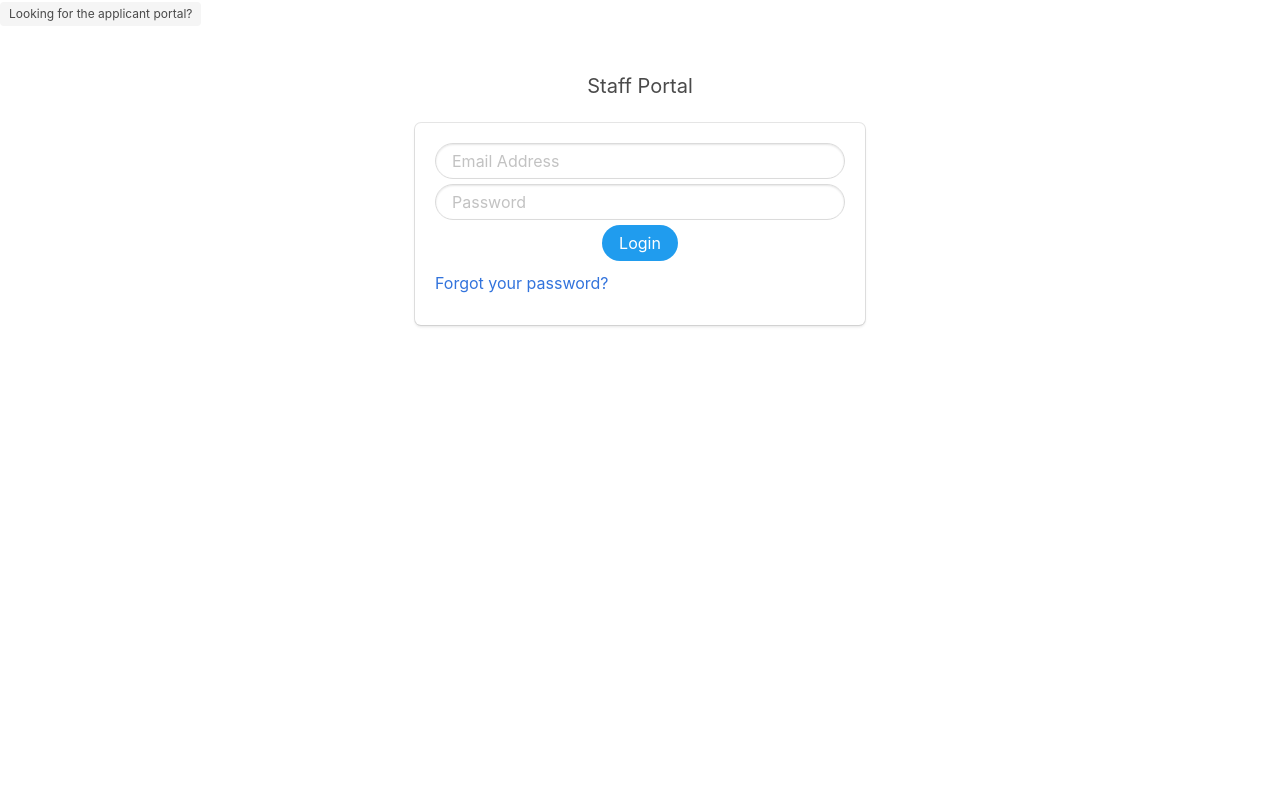
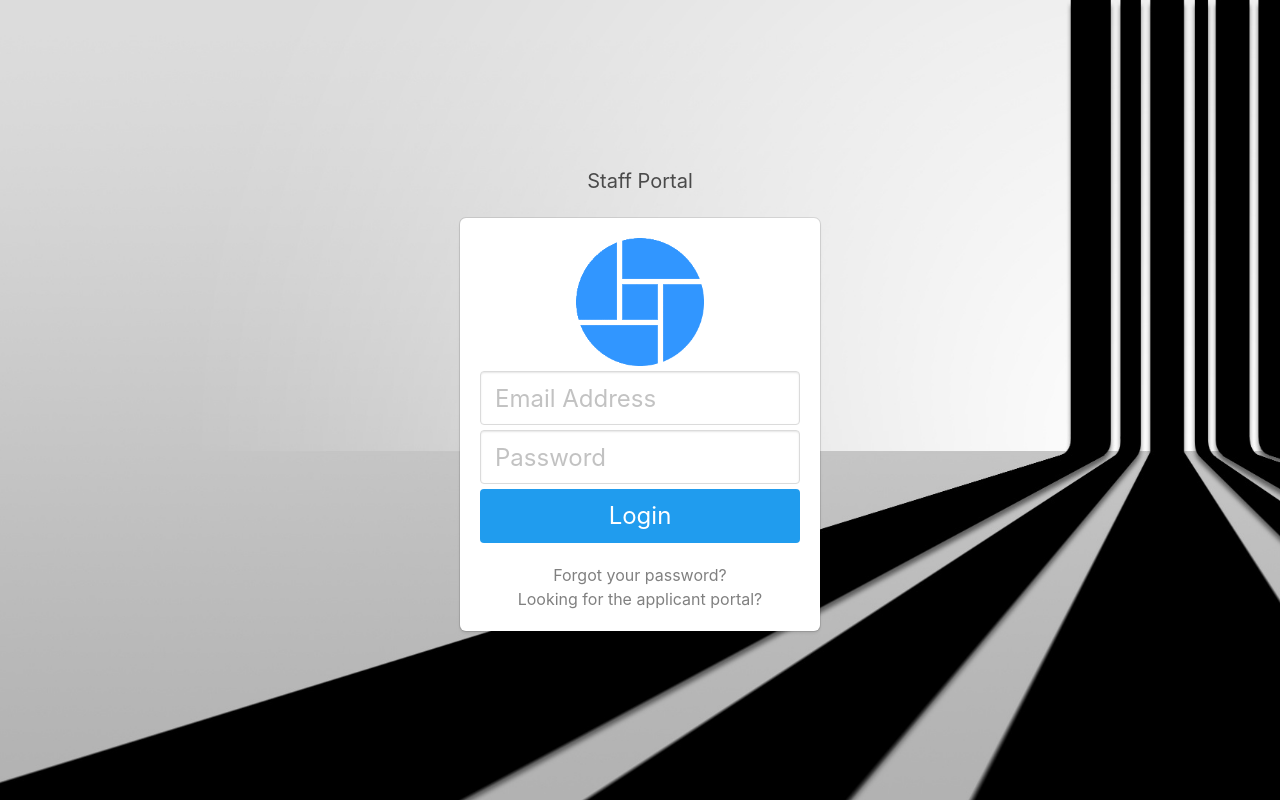
Before and after one commit to JamesNorris153/ThePerfectMatch, a Flask app: page /staff/login in a window 1280 px wide. Run offline with Flask 2, Linux system fonts and the light colour scheme.

Commit message:
Replace staff_portal.html

```diff
--- a/templates/staff_portal.html
+++ b/templates/staff_portal.html
@@ -6,25 +6,39 @@
   <link rel="stylesheet" type="text/css" href="/static/css/login.css">
   <title>Staff Portal</title>
 </head>
+<style>
+  body {
+    background-image: url("/static/imgs/lines.jpg");
+    background-repeat: no-repeat;
+    background-size: cover;
+    background-position: center;
+  }
+</style>
 <body>
   <div class="hero">
-    <div class="hero-head">
-      <a class="tag" href="/applicant/login">Looking for the applicant portal?</a>
-    </div>
+    <section class="hero is-fullheight">
     <div class="hero-body">
       <div class="container has-text-centered">
+        <div class="column is-4 is-offset-4">
         <p class="subtitle">Staff Portal</p>
         <form class="box loginForm" onsubmit="return login(email,password);">
-          <input class="input is-rounded" type="text" placeholder="Email Address" name="email">
-          <input class="input is-rounded" type="password" placeholder="Password" name="password">
-          <input class="button is-info is-rounded" type="submit" value="Login">
+          <figure class="image container is-128x128">
+            <img src="/static/imgs/icon.png">
+          </figure>
+
+          <input class="input is-large" type="text" placeholder="Email Address" name="email">
+          <input class="input is-large" type="password" placeholder="Password" name="password">
+          <input class="button is-info is-large is-block is-fullwidth" type="submit" value="Login">
           <p id="login_error" class="has-text-danger"></p>
-          <div class="level">
-            <a class="is-info is-rounded is-small">Forgot your password?</a>
-          </div>
+          <p class="has-text-grey" style="margin-top:20px;margin-bottom:auto;text-align:center;">
+            <a style="color:grey;">Forgot your password?</a> <br>
+            <a href="/applicant/login" style="color:grey;">Looking for the applicant portal?</a>
+          </p>
         </form>
       </div>
+      </div>
     </div>
+  </section>
   </div>
 </body>
 <script src="/static/js/jquery-3.3.1.min.js"></script>
```
